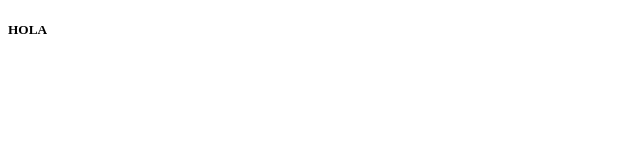
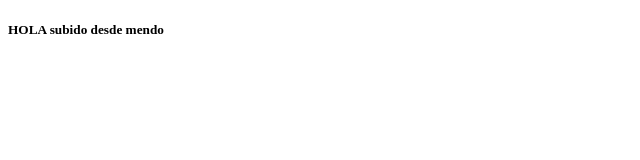
Before and after one commit to MaxiRespaldo/Prueba, a plain HTML site: page pruebaGithub/index.html in a window 1280 px wide. Shown: the whole page, without its empty margins (0-640 px from the left). Drawn offline with Linux system fonts and the light colour scheme.

Commit message:
nueva
nuevarama

```diff
--- a/pruebaGithub/index.html
+++ b/pruebaGithub/index.html
@@ -7,6 +7,6 @@
     <title>Document</title>
 </head>
 <body>
-    <h5>HOLA</h5>
+    <h5>HOLA subido desde mendo</h5>
 </body>
 </html>
```
